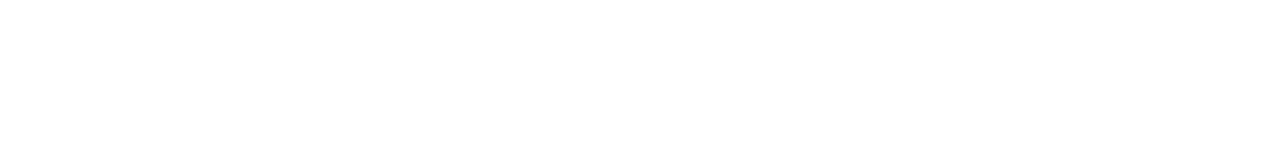
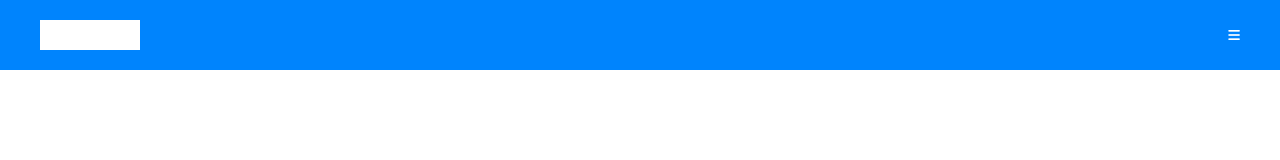
Before and after one commit to Al3ss4/html-css-responsive-flex-layout, a plain HTML site: page index.html in a window 1280 px wide. Drawn offline with Linux system fonts and the light colour scheme.

Commit message:
add header

```diff
--- a/index.html
+++ b/index.html
@@ -1,20 +1,28 @@
 <!DOCTYPE html>
 <html lang="en">
+
 <head>
     <meta charset="UTF-8">
     <meta http-equiv="X-UA-Compatible" content="IE=edge">
     <meta name="viewport" content="width=device-width, initial-scale=1.0">
     <link rel="stylesheet" href="style.css">
-    <link rel="stylesheet" href="https://cdnjs.cloudflare.com/ajax/libs/font-awesome/6.0.0/css/all.min.css" integrity="sha512-9usAa10IRO0HhonpyAIVpjrylPvoDwiPUiKdWk5t3PyolY1cOd4DSE0Ga+ri4AuTroPR5aQvXU9xC6qOPnzFeg==" crossorigin="anonymous" referrerpolicy="no-referrer" />
+    <link rel="stylesheet" href="https://cdnjs.cloudflare.com/ajax/libs/font-awesome/6.0.0/css/all.min.css"
+        integrity="sha512-9usAa10IRO0HhonpyAIVpjrylPvoDwiPUiKdWk5t3PyolY1cOd4DSE0Ga+ri4AuTroPR5aQvXU9xC6qOPnzFeg=="
+        crossorigin="anonymous" referrerpolicy="no-referrer" />
     <title>Responsive-Flex-Layout</title>
 </head>
+
 <body>
     <!-- HEADER -->
     <header>
         <div class="container">
             <div class="navigation">
                 <div class="logo"></div>
-
+                <div class="menu-container">
+                    <button>
+                        <i class="fa-solid fa-bars"></i>
+                    </button>
+                </div>
             </div>
         </div>
     </header>
@@ -32,4 +40,5 @@
     <!-- / FOOTER -->
 
 </body>
+
 </html>
--- a/style.css
+++ b/style.css
@@ -1,3 +1,6 @@
+
+/***************MOBILE****************/
+
 /* GENERICS */
 
 *{
@@ -5,3 +8,31 @@
     margin: 0;
     padding: 0;
 }
+
+
+/* HEADER*/
+
+.container{
+    background-color: #0084fd;
+    padding: 20px 10px;
+}
+
+.navigation{
+    display: flex;
+    justify-content: space-between;
+    align-items: center;
+    padding: 0 30px;
+}
+
+.logo{
+    width: 100px;
+    height: 30px;
+    background-color: white;
+}
+.menu-container button{
+    color: white;
+    border: 0;
+    background-color: transparent;
+}
+
+/* / HEADER*/
```
